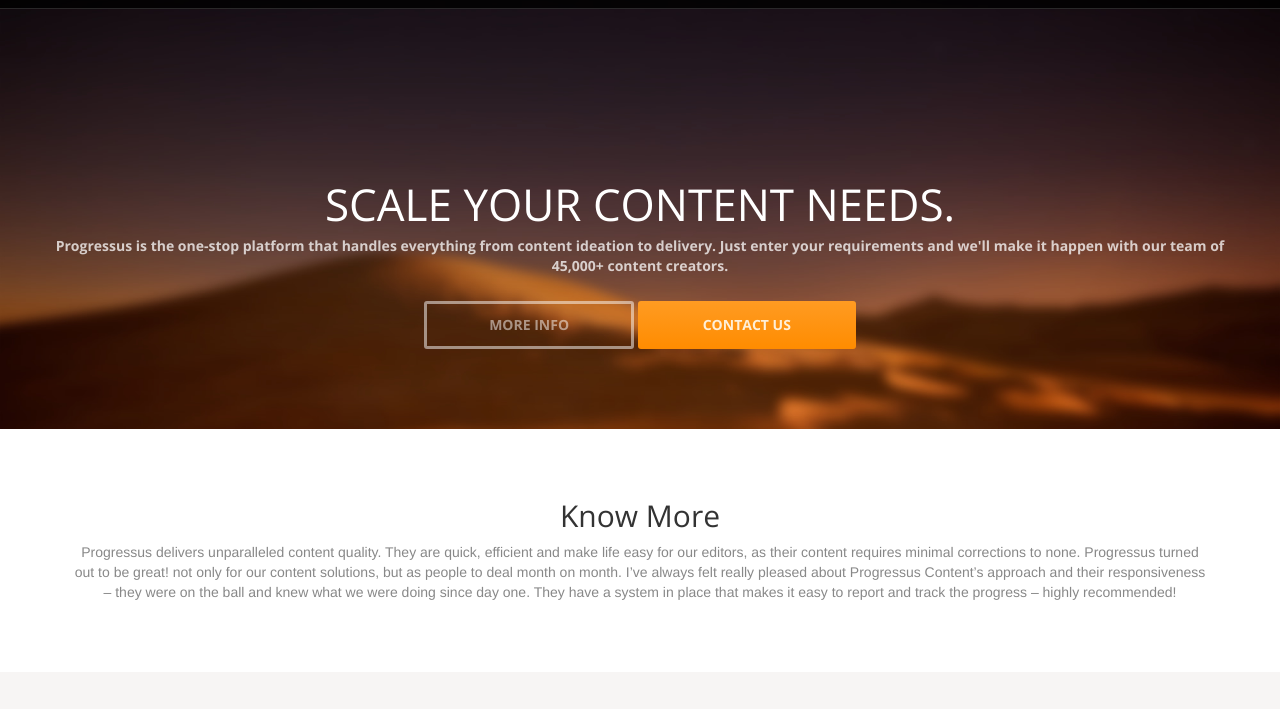
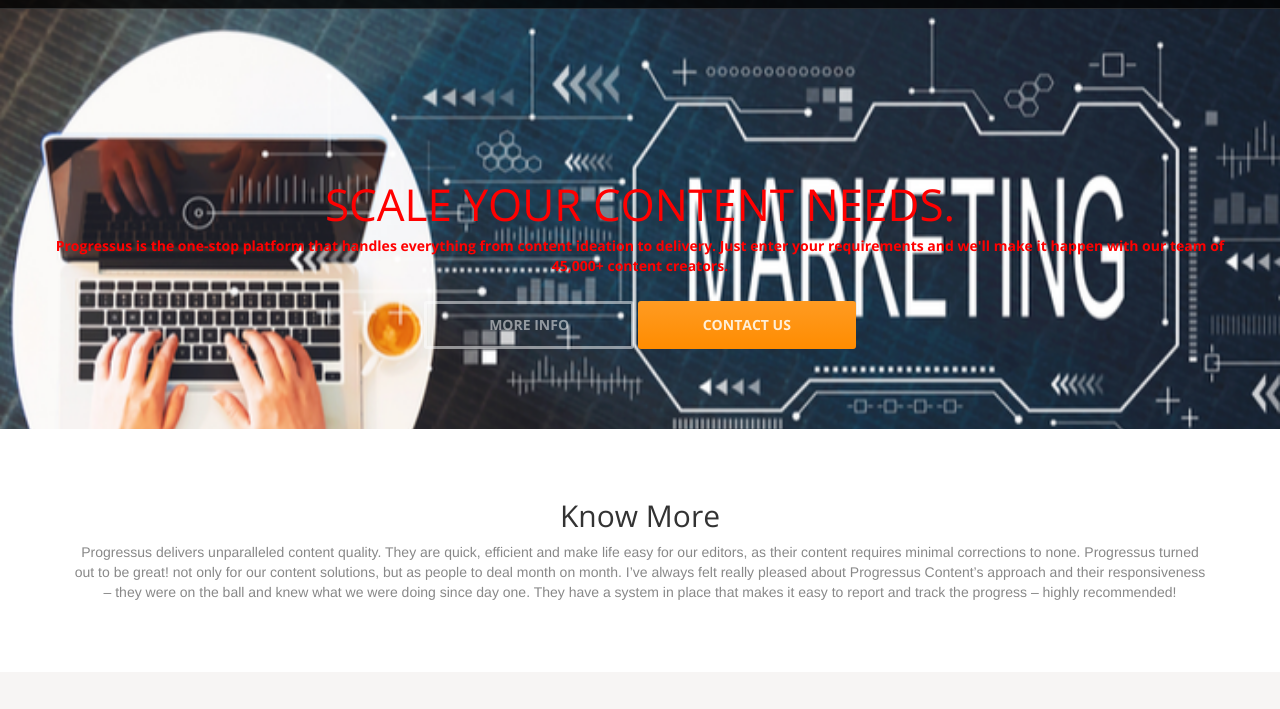
Before and after one commit to harkaur20190/progressus, a plain HTML site: page index.html in a window 1280 px wide. Shown: the part 91-800 px from the top of the page. Drawn offline with nearby package versions, Linux system fonts and the light colour scheme.

Commit message:
Update main.css

```diff
--- a/assets/css/main.css
+++ b/assets/css/main.css
@@ -1,8 +1,8 @@
 /* Header */
-#head { background:#181015 url( ../images/bg_header.jpg) no-repeat; background-size: cover; min-height:520px; text-align: center; padding-top:240px; color:white; font-family:"Open sans", Helvetica, Arial; font-weight:300; }
-#head.secondary { height:100px; min-height: 100px; padding-top:0px; }
-	#head .lead { font-family:"Open sans", Helvetica, Arial; font-size:44px; margin-bottom:6px; color:white; line-height:1.15em; }
-	#head .tagline { color:rgba(255,255,255,0.75); margin-bottom:25px; }
+#head { background:#181015 url( ../images/1.png) no-repeat; background-size: cover; min-height:520px; text-align: center; padding-top:240px; color:white; font-family:"Open sans", Helvetica, Arial; font-weight:300; }
+#head.secondary { height:100px; min-height: 100px; padding-top:0px;  }
+	#head .lead { font-family:"Open sans", Helvetica, Arial; font-size:44px; margin-bottom:6px; color:red; line-height:1.15em; font-weight: bolder; }
+	#head .tagline { color:red; margin-bottom:25px; font-weight: bolder; }
 		#head .tagline a { color:#fff; }
 	#head .btn { margin-bottom:10px;}
 	#head .btn-default { text-shadow: none; background:transparent; color:rgba(255,255,255,.5); -webkit-box-shadow:inset 0px 0px 0px 3px rgba(255,255,255,.5); -moz-box-shadow:inset 0px 0px 0px 3px rgba(255,255,255,.5); box-shadow:inset 0px 0px 0px 3px rgba(255,255,255,.5); background: transparent; }
```
